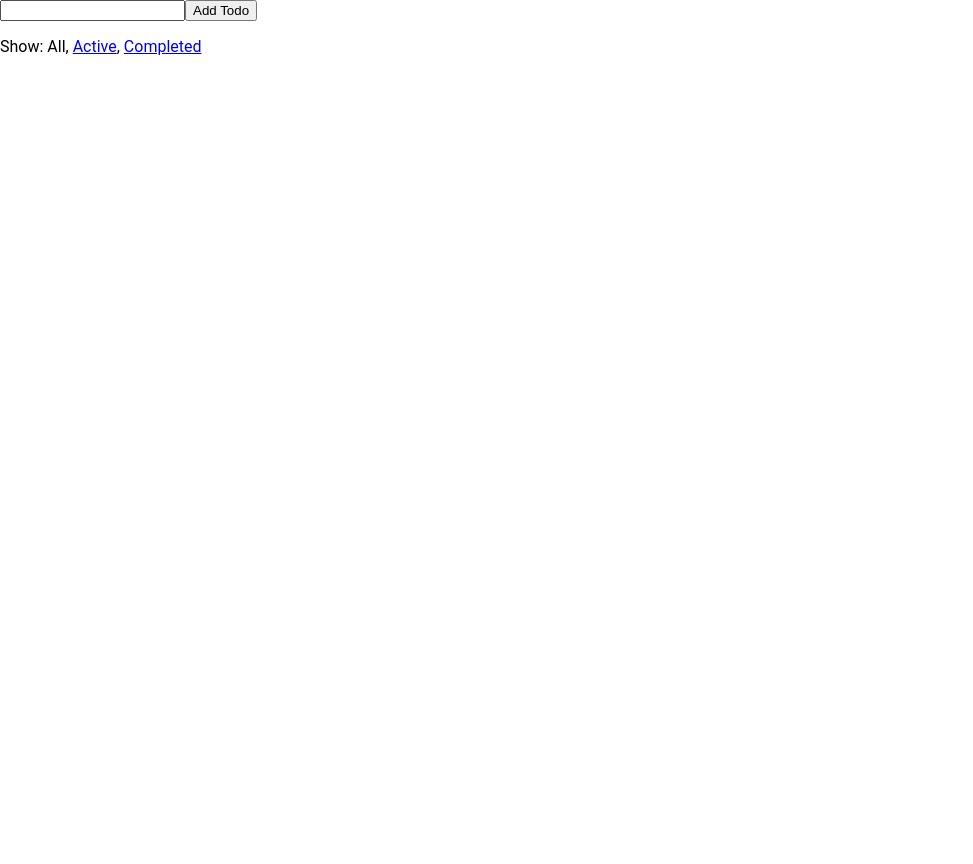
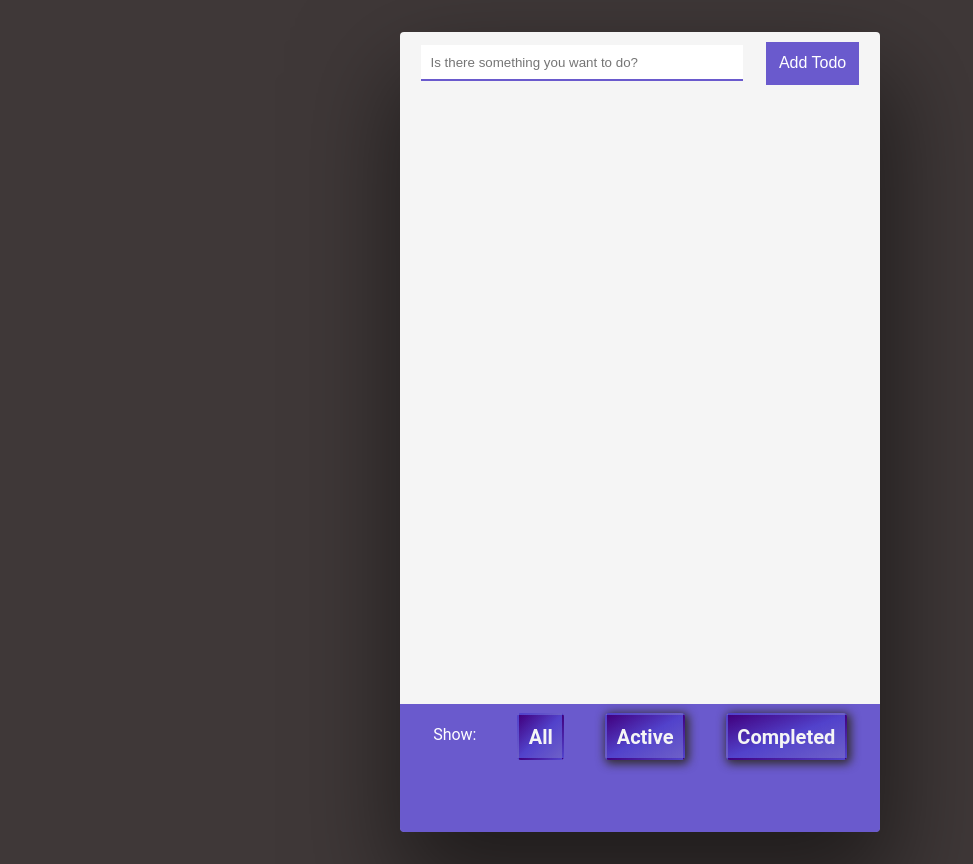
Before and after one commit to manAbl/todoapp-with-react, a React app: page / in a window 1280 px wide. Shown: the whole page, without its empty margins (0-973 px from the left). Before the commit the page ends 800 px from the top, so only its background shows below. Built offline with nearby package versions, Linux system fonts and the light colour scheme.

Commit message:
Layout fixed

```diff
--- a/src/actions/index.js
+++ b/src/actions/index.js
@@ -10,9 +10,9 @@ export const addTodo = text => {
 
 export const setVisibilityFilter = filter => {
   return {
-    type:'SET_VISIBILITY_FILTER',
+    type: 'SET_VISIBILITY_FILTER',
     filter
-  };
+  }
 }
 
 export const toggleTodo = id => {
--- a/src/components/App.js
+++ b/src/components/App.js
@@ -1,17 +1,15 @@
-import React from 'react';
-import '../styles/app-styles.css';
-import Footer from './Footer';
-import AddTodo from '../containers/AddTodo';
-import VisibleTodoList from '../containers/VisibleTodoList';
+import React from 'react'
+import '../styles/app-styles.css'
+import Footer from './Footer'
+import AddTodo from '../containers/AddTodo'
+import VisibleTodoList from '../containers/VisibleTodoList'
 
-const App = () => {
-  return (
-    <div>
-      <AddTodo />
-      <VisibleTodoList />
-      <Footer />
-    </div>
-  );
-}
+const App = () => (
+  <div className="todo-wrapper">
+    <AddTodo />
+    <VisibleTodoList />
+    <Footer />
+  </div>
+)
 
-export default App;
+export default App
--- a/src/components/Footer.js
+++ b/src/components/Footer.js
@@ -1,25 +1,27 @@
-import React from 'react';
-import FilterLink from '../containers/FilterLink';
+import React from 'react'
+import '../styles/appbar-styles.css'
+import FilterLink from '../containers/FilterLink'
 
-const Footer = () => {
-  return (
-  <p>
-    Show:
+const Footer = () => (
+  <div className="box">
+    <p> Show: </p>
       {' '}
-    <FilterLink filter='SHOW_ALL'>
+    <div className="btn">
+      <FilterLink filter="SHOW_ALL">
         All
       </FilterLink>
-    {', '}
-    <FilterLink filter='SHOW_ACTIVE'>
+    </div>
+    <div className="btn">
+      <FilterLink filter="SHOW_ACTIVE">
         Active
       </FilterLink>
-    {', '}
-    <FilterLink filter='SHOW_COMPLETED'>
+    </div>
+    <div className="btn">
+      <FilterLink filter="SHOW_COMPLETED">
         Completed
       </FilterLink>
-  </p>
-  );
-}
+    </div>
+  </div>
+)
 
-
-export default Footer;
+export default Footer
--- a/src/components/Link.js
+++ b/src/components/Link.js
@@ -1,26 +1,28 @@
-import React from 'react';
-import PropTypes from 'prop-types';
+import React from 'react'
+import PropTypes from 'prop-types'
 
 const Link = ({ active, children, onClick }) => {
-  if(active) {
-    return <span>{children}</span>
+  if (active) {
+    return <span className="active">{children}</span>
   }
 
   return (
-    <a href="#"
-       onClick={e => {
-        e.preventDefault();
-        onClick();
-      }}>
+    <a
+      href="#"
+      onClick={e => {
+        e.preventDefault()
+        onClick()
+      }}
+    >
       {children}
     </a>
-  );
+  )
 }
 
 Link.propTypes = {
-  active:PropTypes.bool.isRequired,
-  onClick: PropTypes.func.isRequired,
-  children: PropTypes.node.isRequired
-};
+  active: PropTypes.bool.isRequired,
+  children: PropTypes.node.isRequired,
+  onClick: PropTypes.func.isRequired
+}
 
-export default Link;
+export default Link
--- a/src/components/Todo.js
+++ b/src/components/Todo.js
@@ -1,22 +1,23 @@
-import React from 'react';
-import PropTypes from 'prop-types';
+import React from 'react'
+import PropTypes from 'prop-types'
+import '../styles/list-styles.css'
 
-const Todo = ({ onClick, completed, text }) => {
-  return (
+const Todo = ({ onClick, completed, text }) => (
     <li
-      onClick={onClick}
-      style={{
-        textDecoration: completed ? 'line-through' : 'none'
-      }}>
-      {text}
+    onClick={onClick}
+    style={{
+      textDecoration: completed ? 'line-through' : 'none'
+    }}
+    className="list-item"
+  >
+    {text}
     </li>
-  );
-}
+)
 
 Todo.propTypes = {
   onClick: PropTypes.func.isRequired,
   completed: PropTypes.bool.isRequired,
   text: PropTypes.string.isRequired
-};
+}
 
-export default Todo;
+export default Todo
--- a/src/components/TodoList.js
+++ b/src/components/TodoList.js
@@ -1,26 +1,27 @@
-import React from 'react';
-import PropTypes from 'prop-types';
-import Todo from './Todo';
+import React from 'react'
+import PropTypes from 'prop-types'
+import Todo from './Todo'
+import '../styles/list-styles.css'
 
-const TodoList = ({ todos, onTodoClick }) => {
-  return (
-    <ul>
-      { todos.map(todo => {
+const TodoList = ({ todos, onTodoClick }) => (
+  <div className="list-wrapper">
+    <ul className="list">
+      {todos.map(todo => (
         <Todo key={todo.id} {...todo} onClick={() => onTodoClick(todo.id)} />
-      })}
+      ))}
     </ul>
-  );
-}
+  </div>
+)
 
 TodoList.propTypes = {
   todos: PropTypes.arrayOf(
     PropTypes.shape({
       id: PropTypes.number.isRequired,
       completed: PropTypes.bool.isRequired,
-      text: PropTypes.string.isRequired,
+      text: PropTypes.string.isRequired
     }).isRequired
   ).isRequired,
   onTodoClick: PropTypes.func.isRequired
-};
+}
 
-export default TodoList;
+export default TodoList
--- a/src/containers/AddTodo.js
+++ b/src/containers/AddTodo.js
@@ -1,34 +1,35 @@
-import React from 'react';
-import { connect } from 'react-redux';
-import { addTodo } from '../actions';
+import React from 'react'
+import { connect } from 'react-redux'
+import { addTodo } from '../actions'
+import './../styles/addtodo-styles.css'
 
 let AddTodo = ({ dispatch }) => {
   let input
 
   return (
-    <div>
+    <div className="addtodo-wrapper">
       <form
-        onSubmit={ e => {
-          e.preventDefault();
-          if(!input.value.trim()) {
-            return;
+        onSubmit={e => {
+          e.preventDefault()
+          if (!input.value.trim()) {
+            return
           }
           dispatch(addTodo(input.value))
           input.value = ''
         }}
       >
-        <input ref= {node => {
-          input= node
-        }}/>
-
+        <input placeholder="Is there something you want to do?"
+          ref={node => {
+            input = node
+          }}
+        />
         <button type="submit">
-        Add Todo
+          Add Todo
         </button>
       </form>
     </div>
-  );
+  )
 }
+AddTodo = connect()(AddTodo)
 
-AddTodo = connect()(AddTodo);
-
-export default AddTodo;
+export default AddTodo
--- a/src/index.js
+++ b/src/index.js
@@ -1,15 +1,15 @@
-import React from "react";
-import ReactDOM from "react-dom";
-import App from "./components/App";
-import "./styles/index-styles.css";
-import { Provider } from 'react-redux';
-import { createStore } from 'redux';
-import todoApp from './reducers';
+import React from 'react'
+import { render } from 'react-dom'
+import './styles/index-styles.css'
+import { Provider } from 'react-redux'
+import { createStore } from 'redux'
+import todoApp from './reducers'
+import App from './components/App'
 
-let store = createStore(todoApp);
+let store = createStore(todoApp)
 
-ReactDOM.render(
+render(
   <Provider store={store}>
     <App />
   </Provider>,
-document.getElementById("root"));
+  document.getElementById('root'));
--- a/src/reducers/visibilityFilter.js
+++ b/src/reducers/visibilityFilter.js
@@ -1,10 +1,10 @@
 const visibilityFilter = (state = 'SHOW_ALL', action) => {
   switch (action.type) {
     case 'SET_VISIBILITY_FILTER':
-      return action.filter;
+      return action.filter
     default:
       return state
   }
 }
 
-export default visibilityFilter;
+export default visibilityFilter
--- /dev/null
+++ b/src/styles/addtodo-styles.css
@@ -0,0 +1,22 @@
+.addtodo-wrapper form {
+  padding: .6rem;
+  display:flex;
+  flex-flow: row nowrap;
+  justify-content: space-around;
+  align-items: center;
+}
+.addtodo-wrapper form input {
+  width: 70%;
+  padding: .6rem; border: 0;
+  border-bottom: 2px solid var(--bg);
+}
+.addtodo-wrapper form button[type="submit"] {
+  padding: .8rem; border: 0;
+  font-size: 16px;
+  background: var(--bg); color: white;
+  transition: var(--transition);
+}
+.addtodo-wrapper form button[type="submit"]:hover {
+  cursor: pointer;
+  background: rgb(69, 58, 143);
+}
--- a/src/styles/app-styles.css
+++ b/src/styles/app-styles.css
@@ -1,8 +1,6 @@
 .todo-wrapper {
-  grid-row: 2/4;
-  grid-column: 2/3;
-
-  width: 100%;
+  width: 60vmin;
+  max-width: 120vmin;
   height: 100vmin;
   margin: 2rem 0;
   background: whitesmoke;
--- a/src/styles/appbar-styles.css
+++ b/src/styles/appbar-styles.css
@@ -1,5 +1,6 @@
 .box {
   width: 100%;
+  text-align: center;
   background: var(--bg);
   height: calc( var(--margin) * 3);
   padding: calc( var(--margin) - 1.2rem);
@@ -11,23 +12,42 @@
   flex-flow: row nowrap;
   justify-content: space-around;
 }
-.btn {
-  border: 0;
-  outline: 0;
+.btn,
+.box p {
+  border: 0;  outline: 0;
   margin-top: 0.5rem;
+  color: white;
   background: transparent;
   border-radius: var(--border-radius);
 }
-.btn i {
-  color: black;
-  padding: .6rem;
-  font-size: 16px;
-  font-weight: lighter;
+.btn a {
+  background: linear-gradient(to top left,
+  rgba(171, 199, 114, 0.055),
+  rgba(62, 47, 202, 0.555),
+  rgb(65, 0, 126));
+  border: 2px solid transparent;
+  border-radius: 4px;
+  box-shadow: 2px 2px 10px 2px rgb(51, 46, 46);
 }
-.btn:hover {
-  cursor: pointer;
-  background: rgba(255,255,255,.2);
+.btn a,
+.active {
+  color: whitesmoke;
+  text-decoration: none;
+  padding: .6rem; font-size: 20px;
+  font-weight: bold;
 }
-.btn:active {
-  background-color: rgba(20, 120, 180, .2);
+.btn a:hover {
+  text-decoration: underline;
 }
+.active {
+  background: linear-gradient(to top left,
+  rgba(171, 199, 114, 0.055),
+  rgba(62, 47, 202, 0.555),
+  rgb(65, 0, 126));
+  border: 2px solid transparent;
+  border-radius: 4px;
+  box-shadow: none;
+}
+.active:hover {
+  cursor: default;
+}
--- a/src/styles/index-styles.css
+++ b/src/styles/index-styles.css
@@ -5,6 +5,7 @@
   --bg: slateblue;
   --margin: 2rem;
   --border-radius: 4px;
+  --transition: all 360ms ease-in-out;
   --box-shadow: 5px 50px 100px 10px rgba(0,0,0,.5);
 }
 html,body {
@@ -14,6 +15,12 @@ html,body {
 body {
   margin: 0; padding: 0;
   font-family:'Roboto', sans-serif;
+  background: rgb(63, 56, 56);
+}
+#root {
+  display:grid;
+  justify-content: center;
+  align-items: center;
 }
 ::selection {
   background: var(--bg);
--- a/src/styles/list-styles.css
+++ b/src/styles/list-styles.css
@@ -16,43 +16,13 @@
   margin: 0; padding: 0;
   max-width: 820px;
   list-style: none;
-  overflow: hidden;
+  overflow-y: scroll;
   width: 100%;
 }
-.list form {
-  display: flex;
-  flex-direction: row;
-  flex-basis: 20%;
-  padding: 2rem;
-}
-.list form input {
-  border: 0;
-  outline: 0;
-  width: 100%;
-  color: gray;
-  padding: .2rem;
-  margin-right: 1rem;
-}
-.btn-add-task {
-  width: 10vmin;
-  height: 10vmin;
-  margin-top: -.2rem;
-  border-radius: 50%;
-  background: slateblue;
-  box-shadow: 0px 2px 4px 1px gray;
-
-  display: flex;
-  justify-content: center;
-}
-.btn-add-task:hover {
-  background: rgba(70,90,220, .8);
-}
-.list .btn-add-task i {
-  color: white;
-}
 .list-item {
-  margin: 0;
-  padding: 0;
+  margin: .8rem;
+  font-size: 17px;
+  padding: .6rem;
   position: relative;
   border-bottom: 2px solid #ecf0f1;
 }
```
Also changed, not shown: src/containers/FilterLink.js (+8 -8 lines), src/containers/VisibleTodoList.js (+10 -10 lines), src/reducers/index.js (+5 -5 lines), src/reducers/todos.js (+5 -4 lines). Lines whose indentation alone changed are shown as unchanged.
